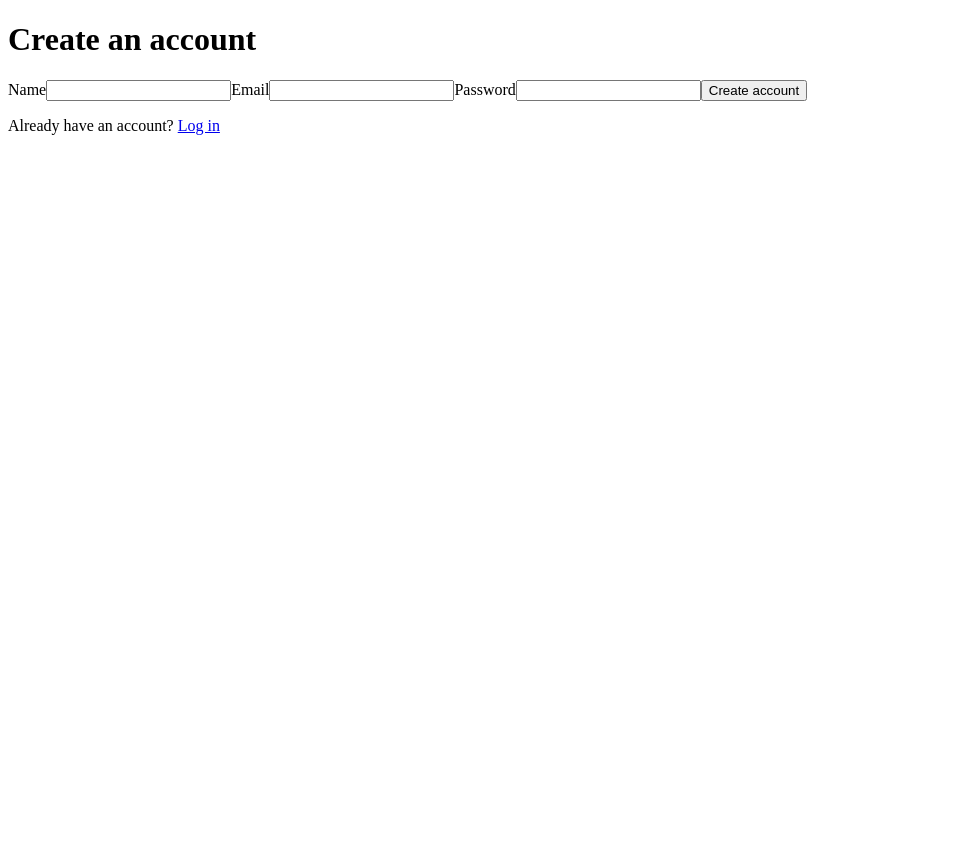
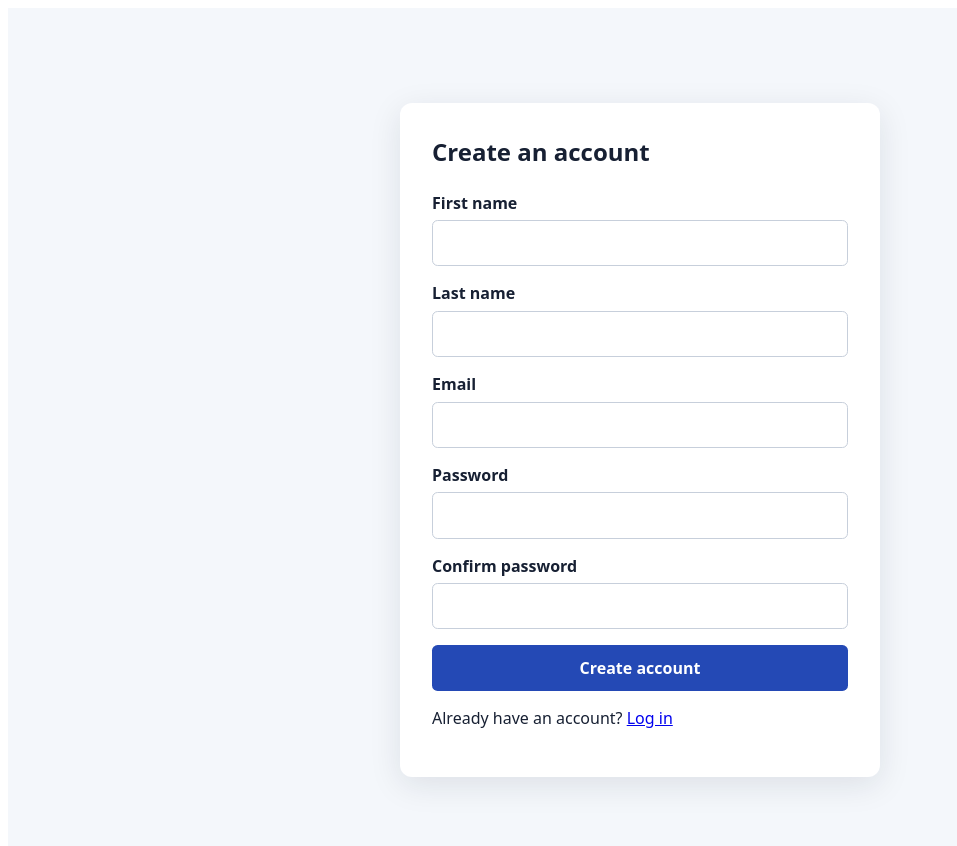
Before and after one commit to hatem-ibrahimm/soen341, a React (Vite) app in the folder frontend/: page /register in a window 1280 px wide. Shown: the top 846 px of the page, without its empty margins (0-957 px from the left). Before the commit the page ends 800 px from the top, so only its background shows below. Built offline with nearby package versions, Linux system fonts and the light colour scheme; no server answers.

Commit message:
Added CSS files for the front end and added Authentication to it

```diff
--- a/frontend/src/components/LoginForm.css
+++ b/frontend/src/components/LoginForm.css
@@ -0,0 +1,71 @@
+.auth-page {
+    min-height: 100vh;
+    display: grid;
+    place-items: center;
+    padding: 2rem 1rem;
+    background: #f4f7fb;
+    color: #172033;
+    font-family: system-ui, sans-serif;
+}
+
+.auth-card {
+    width: min(100%, 26rem);
+    padding: 2rem;
+    border-radius: 0.75rem;
+    background: #fff;
+    box-shadow: 0 0.5rem 2rem rgb(23 32 51 / 10%);
+}
+
+.auth-card h1 {
+    margin: 0 0 1.5rem;
+}
+
+.auth-card form {
+    display: grid;
+    gap: 1rem;
+}
+
+.auth-card label {
+    display: grid;
+    gap: 0.4rem;
+    font-weight: 600;
+}
+
+.auth-card input {
+    box-sizing: border-box;
+    width: 100%;
+    padding: 0.7rem 0.8rem;
+    border: 1px solid #c7cfdb;
+    border-radius: 0.35rem;
+    font: inherit;
+}
+
+.auth-card input:focus {
+    outline: 2px solid #3659c9;
+    outline-offset: 1px;
+}
+
+.auth-card button {
+    padding: 0.75rem 1rem;
+    border: 0;
+    border-radius: 0.35rem;
+    background: #2449b5;
+    color: #fff;
+    font: inherit;
+    font-weight: 700;
+    cursor: pointer;
+}
+
+.auth-card button:disabled {
+    cursor: wait;
+    opacity: 0.7;
+}
+
+.auth-error {
+    margin: 0;
+    color: #b42318;
+}
+
+.auth-success {
+    color: #176b3a;
+}
--- a/frontend/src/components/LoginForm.jsx
+++ b/frontend/src/components/LoginForm.jsx
@@ -1,14 +1,60 @@
-import { Link } from 'react-router-dom'
+import { useState } from 'react'
+import { Link, useLocation } from 'react-router-dom'
+import { login } from '../services/authApi.js'
 import './LoginForm.css'
 
 function LoginForm() {
+    const [error, setError] = useState('')
+    const [isSubmitting, setIsSubmitting] = useState(false)
+    const [success, setSuccess] = useState('')
+    const location = useLocation()
+
+    async function handleSubmit(event) {
+        event.preventDefault()
+        setError('')
+        setSuccess('')
+        setIsSubmitting(true)
+
+        const formData = new FormData(event.currentTarget)
+        try {
+            const response = await login({
+                email: formData.get('email').trim(),
+                password: formData.get('password'),
+            })
+            const token = response.token ?? response.access_token
+            if (typeof token !== 'string' || !token) {
+                throw new Error(
+                    'Login succeeded, but the server did not return an authentication token.',
+                )
+            }
+
+            window.localStorage.setItem('token', token)
+            setSuccess('You are now logged in.')
+        } catch (requestError) {
+            setError(requestError.message)
+        } finally {
+            setIsSubmitting(false)
+        }
+    }
+
     return (
-        <main>
-            <h1>Log in</h1>
-            <form>
+        <main className="auth-page">
+            <section className="auth-card" aria-labelledby="login-heading">
+                <h1 id="login-heading">Log in</h1>
+                {(location.state?.message || success) && (
+                    <p className="auth-success" role="status">
+                        {success || location.state.message}
+                    </p>
+                )}
+                <form onSubmit={handleSubmit}>
                     <label>
                         Email
-                    <input type="email" name="email" autoComplete="email" />
+                        <input
+                            type="email"
+                            name="email"
+                            autoComplete="email"
+                            required
+                        />
                     </label>
                     <label>
                         Password
@@ -16,13 +62,22 @@ function LoginForm() {
                             type="password"
                             name="password"
                             autoComplete="current-password"
+                            required
                         />
                     </label>
-                <button type="submit">Log in</button>
+                    {error && (
+                        <p className="auth-error" role="alert">
+                            {error}
+                        </p>
+                    )}
+                    <button type="submit" disabled={isSubmitting}>
+                        {isSubmitting ? 'Logging in…' : 'Log in'}
+                    </button>
                 </form>
                 <p>
                     New to CareerConnect? <Link to="/register">Create an account</Link>
                 </p>
+            </section>
         </main>
     )
 }
--- a/frontend/src/components/RegistrationForm.css
+++ b/frontend/src/components/RegistrationForm.css
@@ -0,0 +1,71 @@
+.auth-page {
+    min-height: 100vh;
+    display: grid;
+    place-items: center;
+    padding: 2rem 1rem;
+    background: #f4f7fb;
+    color: #172033;
+    font-family: system-ui, sans-serif;
+}
+
+.auth-card {
+    width: min(100%, 26rem);
+    padding: 2rem;
+    border-radius: 0.75rem;
+    background: #fff;
+    box-shadow: 0 0.5rem 2rem rgb(23 32 51 / 10%);
+}
+
+.auth-card h1 {
+    margin: 0 0 1.5rem;
+}
+
+.auth-card form {
+    display: grid;
+    gap: 1rem;
+}
+
+.auth-card label {
+    display: grid;
+    gap: 0.4rem;
+    font-weight: 600;
+}
+
+.auth-card input {
+    box-sizing: border-box;
+    width: 100%;
+    padding: 0.7rem 0.8rem;
+    border: 1px solid #c7cfdb;
+    border-radius: 0.35rem;
+    font: inherit;
+}
+
+.auth-card input:focus {
+    outline: 2px solid #3659c9;
+    outline-offset: 1px;
+}
+
+.auth-card button {
+    padding: 0.75rem 1rem;
+    border: 0;
+    border-radius: 0.35rem;
+    background: #2449b5;
+    color: #fff;
+    font: inherit;
+    font-weight: 700;
+    cursor: pointer;
+}
+
+.auth-card button:disabled {
+    cursor: wait;
+    opacity: 0.7;
+}
+
+.auth-error {
+    margin: 0;
+    color: #b42318;
+}
+
+.auth-success {
+    color: #176b3a;
+}
--- a/frontend/src/components/RegistrationForm.jsx
+++ b/frontend/src/components/RegistrationForm.jsx
@@ -1,18 +1,76 @@
-import { Link } from 'react-router-dom'
+import { useState } from 'react'
+import { Link, useNavigate } from 'react-router-dom'
+import { register } from '../services/authApi.js'
 import './RegistrationForm.css'
 
 function RegistrationForm() {
+    const [error, setError] = useState('')
+    const [isSubmitting, setIsSubmitting] = useState(false)
+    const navigate = useNavigate()
+
+    async function handleSubmit(event) {
+        event.preventDefault()
+        setError('')
+
+        const formData = new FormData(event.currentTarget)
+        const password = formData.get('password')
+        const confirmPassword = formData.get('confirmPassword')
+
+        if (password !== confirmPassword) {
+            setError('Passwords do not match.')
+            return
+        }
+
+        setIsSubmitting(true)
+        try {
+            await register({
+                email: formData.get('email').trim(),
+                password,
+                firstName: formData.get('firstName').trim(),
+                lastName: formData.get('lastName').trim(),
+            })
+            navigate('/login', {
+                replace: true,
+                state: { message: 'Your account has been created. Please log in.' },
+            })
+        } catch (requestError) {
+            setError(requestError.message)
+        } finally {
+            setIsSubmitting(false)
+        }
+    }
+
     return (
-        <main>
-            <h1>Create an account</h1>
-            <form>
+        <main className="auth-page">
+            <section className="auth-card" aria-labelledby="registration-heading">
+                <h1 id="registration-heading">Create an account</h1>
+                <form onSubmit={handleSubmit}>
                     <label>
-                    Name
-                    <input type="text" name="name" autoComplete="name" />
+                        First name
+                        <input
+                            type="text"
+                            name="firstName"
+                            autoComplete="given-name"
+                            required
+                        />
+                    </label>
+                    <label>
+                        Last name
+                        <input
+                            type="text"
+                            name="lastName"
+                            autoComplete="family-name"
+                            required
+                        />
                     </label>
                     <label>
                         Email
-                    <input type="email" name="email" autoComplete="email" />
+                        <input
+                            type="email"
+                            name="email"
+                            autoComplete="email"
+                            required
+                        />
                     </label>
                     <label>
                         Password
@@ -20,13 +78,31 @@ function RegistrationForm() {
                             type="password"
                             name="password"
                             autoComplete="new-password"
+                            required
                         />
                     </label>
-                <button type="submit">Create account</button>
+                    <label>
+                        Confirm password
+                        <input
+                            type="password"
+                            name="confirmPassword"
+                            autoComplete="new-password"
+                            required
+                        />
+                    </label>
+                    {error && (
+                        <p className="auth-error" role="alert">
+                            {error}
+                        </p>
+                    )}
+                    <button type="submit" disabled={isSubmitting}>
+                        {isSubmitting ? 'Creating account…' : 'Create account'}
+                    </button>
                 </form>
                 <p>
                     Already have an account? <Link to="/login">Log in</Link>
                 </p>
+            </section>
         </main>
     )
 }
--- /dev/null
+++ b/frontend/src/services/authApi.js
@@ -0,0 +1,52 @@
+const apiBaseUrl = (import.meta.env.VITE_API_URL || 'http://localhost:5000').replace(
+    /\/+$/,
+    '',
+)
+
+async function post(path, body) {
+    let response
+    try {
+        response = await fetch(`${apiBaseUrl}${path}`, {
+            method: 'POST',
+            headers: { 'Content-Type': 'application/json' },
+            body: JSON.stringify(body),
+        })
+    } catch {
+        throw new Error('Unable to reach the server. Please try again later.')
+    }
+
+    const responseText = await response.text()
+    let responseBody = {}
+    if (responseText) {
+        try {
+            responseBody = JSON.parse(responseText)
+        } catch {
+            if (response.ok) {
+                throw new Error('The server returned an invalid response.')
+            }
+        }
+    }
+
+    if (!response.ok) {
+        const message =
+            responseBody.message ||
+            responseBody.error ||
+            responseBody.detail ||
+            responseText
+        throw new Error(
+            typeof message === 'string'
+                ? message
+                : 'The request could not be completed. Please try again.',
+        )
+    }
+
+    return responseBody
+}
+
+export function register(user) {
+    return post('/api/auth/register', user)
+}
+
+export function login(credentials) {
+    return post('/api/auth/login', credentials)
+}
```
Lines whose indentation alone changed are shown as unchanged.
